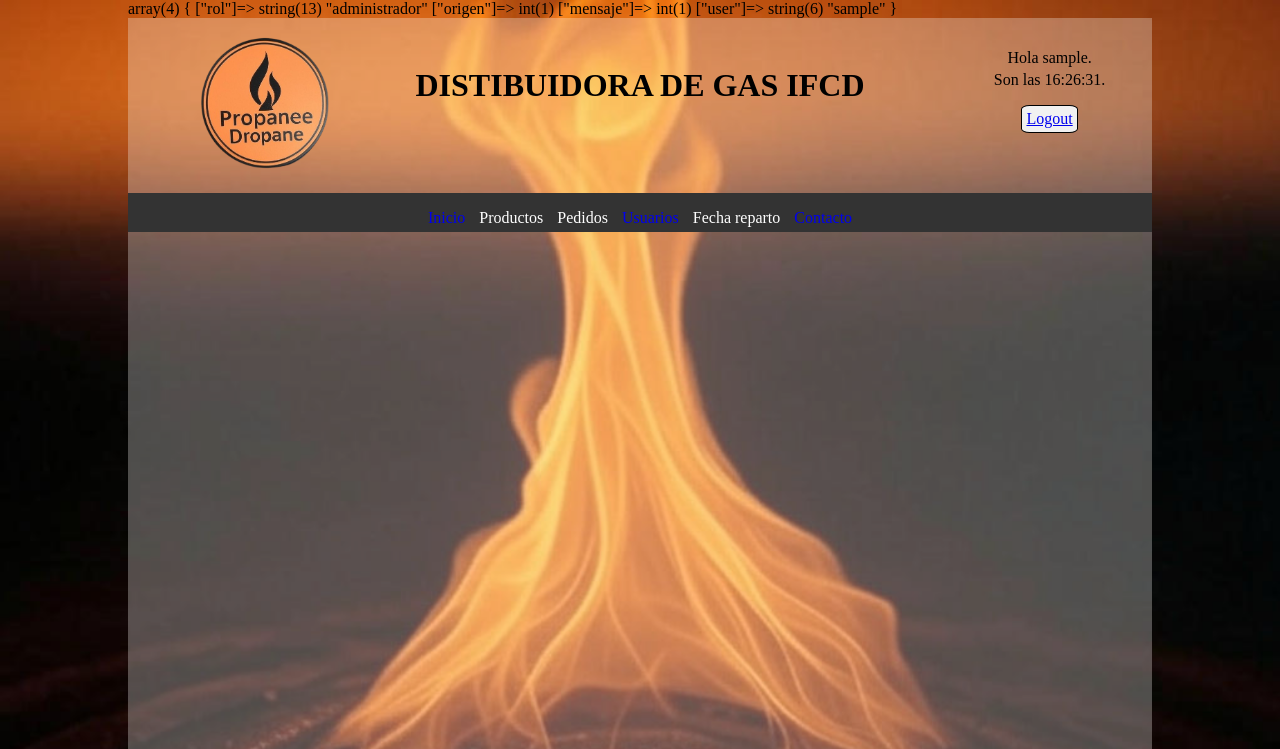
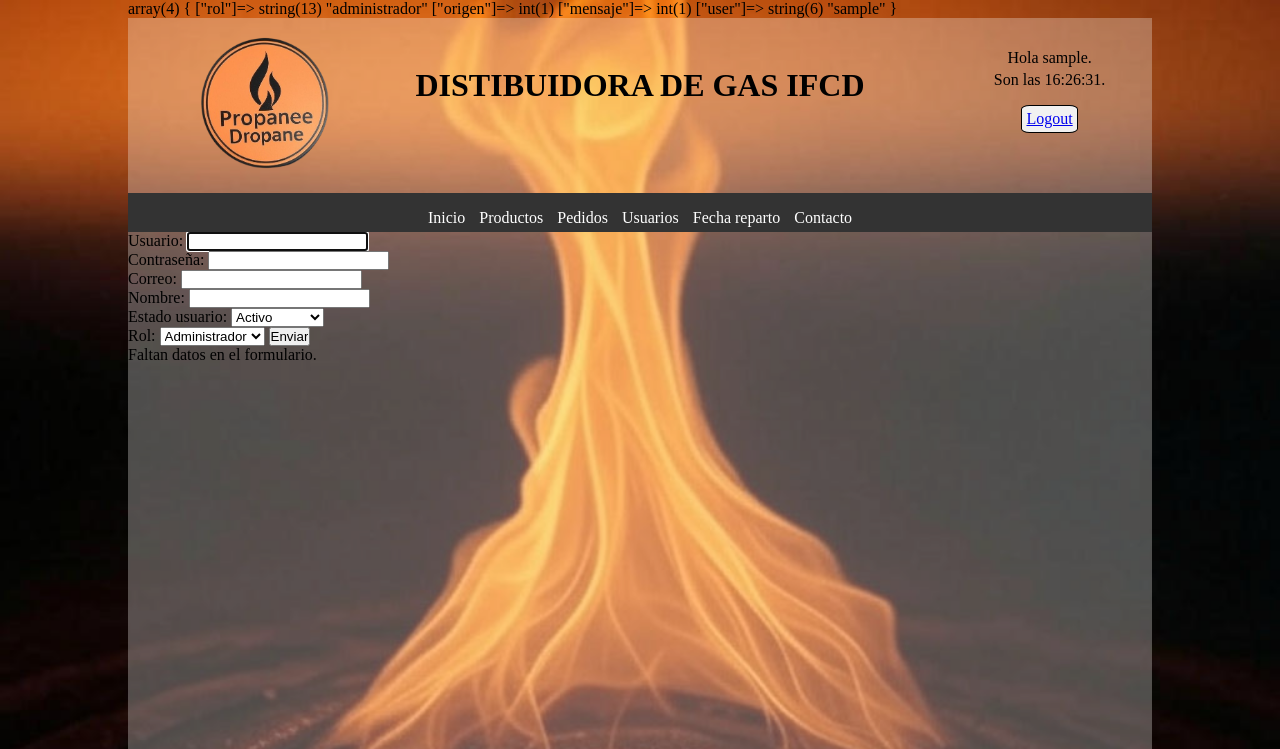
Before and after one commit to OscarBort/portal_butano, a PHP site: page /nuevoUsuario.php in a window 1280 px wide. Shown: the top 749 px of the page. Run offline with PHP 8.4, Linux system fonts and the light colour scheme; the visitor is signed in with stand-in values (Sample User, id 1); data that the repository does not hold is empty; some libraries are stand-ins or nearby versions.

Commit message:
Página de nuevo usuario creada y funcional

```diff
--- a/nuevoUsuario.php
+++ b/nuevoUsuario.php
@@ -5,6 +5,23 @@ inicioSesion();
 
 include "plantillas/headerUsuario.php";
 include "plantillas/menu.php";
+
+// Vamos a pintar el formulario para crear nuevos usuarios
+
+echo "<form method='POST' action='" . $_SERVER['PHP_SELF'] . "'>
+      <label for='usuario'>Usuario: </label><input type='text' id='crearUsuario' name='usuario' autocomplete='off' autofocus><br>
+      <label for='password'>Contraseña: </label><input type='text' id='crearPassword' name='password' autocomplete='off'><br>
+      <label for='email'>Correo: </label><input type='email' id='crearEmail' name='email' autocomplete='off'><br>
+      <label for='nombre'> Nombre: </label><input type='text' id='crearNombre' name='nombre' autocomplete='off'><br>
+      <label for='estado'> Estado usuario: </label><select id='crearEstado' name='estado'>
+        <option value='activo'>Activo</option>
+        <option value='inactivo'>Inactivo</option>
+        <option value='suspendido'>Suspendido</option></select><br>
+      <label for='rol'>Rol: </label><select id='crearRol' name='rol'>
+        <option value='administrador'>Administrador</option>
+        <option value='usuario'>Usuario</option></select>
+      <input type='submit' value='Enviar'>
+      </form>";
 
 $servername = "localhost";
 $username = "root";
@@ -15,17 +32,20 @@ try {
   // set the PDO error mode to exception
   $conn->setAttribute(PDO::ATTR_ERRMODE, PDO::ERRMODE_EXCEPTION);
 
-  if ($_SERVER["REQUEST_METHOD"] == "POST"){
+  if (isset($_POST['usuario'], $_POST['password'], $_POST['email'], $_POST['nombre'], $_POST['estado'], $_POST['rol'])){
     $user = sanear($_POST['usuario']);
     $password = password_hash(sanear($_POST['password']), PASSWORD_DEFAULT);
     $email = filter_var($_POST['email'], FILTER_SANITIZE_EMAIL);
     $nombre = $_POST['nombre'];
     $estado = $_POST['estado'];
     $rol = $_POST['rol'];
-    }
+    } else {
+      echo "Faltan datos en el formulario.";
+      exit;
+      }
 
     $sql = "INSERT INTO usuarios (user, password, email, nombre, estado, rol)
-            VALUES ($user, $password, $email, $nombre, $estado, $rol)";
+            VALUES ('$user', '$password', '$email', '$nombre', '$estado', '$rol')";
     // use exec() because no results are returned
   $conn->exec($sql);
 } catch(PDOException $e) {
--- a/plantillas/contenido_usuario.php
+++ b/plantillas/contenido_usuario.php
@@ -62,4 +62,5 @@
     }
     $conn = null;
 }
+echo '<a href="nuevoUsuario.php" id="crearLogo"><i class="fa-solid fa-plus"></i></a>';
 ?>
--- a/styles.css
+++ b/styles.css
@@ -102,13 +102,14 @@ li{
     color: white;
     padding-top: 10px;
 }
-li a{
+nav a:link,
+nav a:visited,
+nav a:hover,
+nav a:active {
+    color: white;
     text-decoration: none;
     padding-left: 7px;
     padding-right: 7px;
-}
-li a:visited{
-    color: white;
 }
 .activo{
     background-color: silver;
@@ -165,15 +166,6 @@ main{
     margin-bottom: 1%;
 }
 /* página usuario */
-/*#tablaUsuarios{
-    margin: auto;
-    padding-top: 50px;
-
-}
-#tablaUsuarios th, #tablaUsuarios td{
-    background-color: white;
-    border-collapse: collapse;
-}*/
 #tablaUsuarios {
     position: relative;
     margin: auto;
@@ -189,6 +181,19 @@ main{
     text-align: center;
     background-color: white;
     border: 1px solid black;
+}
+#crearLogo{
+    display: inline-block;
+    margin-left: 47%;  /* Margen adecuado para separación */
+    margin-top: 60px;
+    font-size: 40px;  /* Asegura que el icono sea lo suficientemente grande */
+    text-align: center;  /* Centra el logo */
+    color: #000;  /* Asegura que el icono sea visible (en color negro) */
+    text-decoration: none;  /* Elimina subrayado del enlace */
+    border: 1px black solid;
+    border-radius: 25%;
+    padding: 5px;
+    background-color: rgba(255, 255, 255, 0.4);
 }
 /* pagina usuarioError*/
 #gandalf {
```
